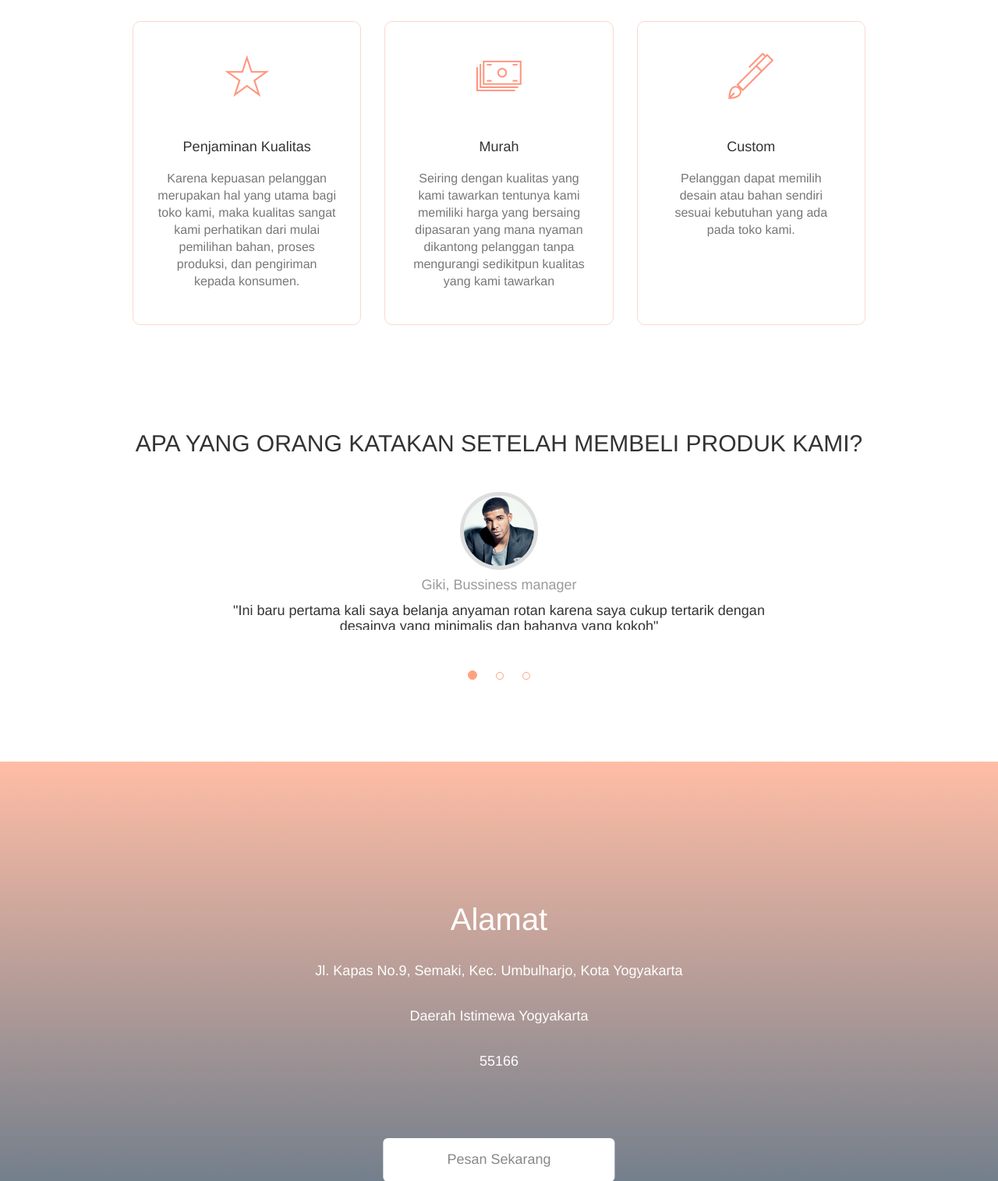
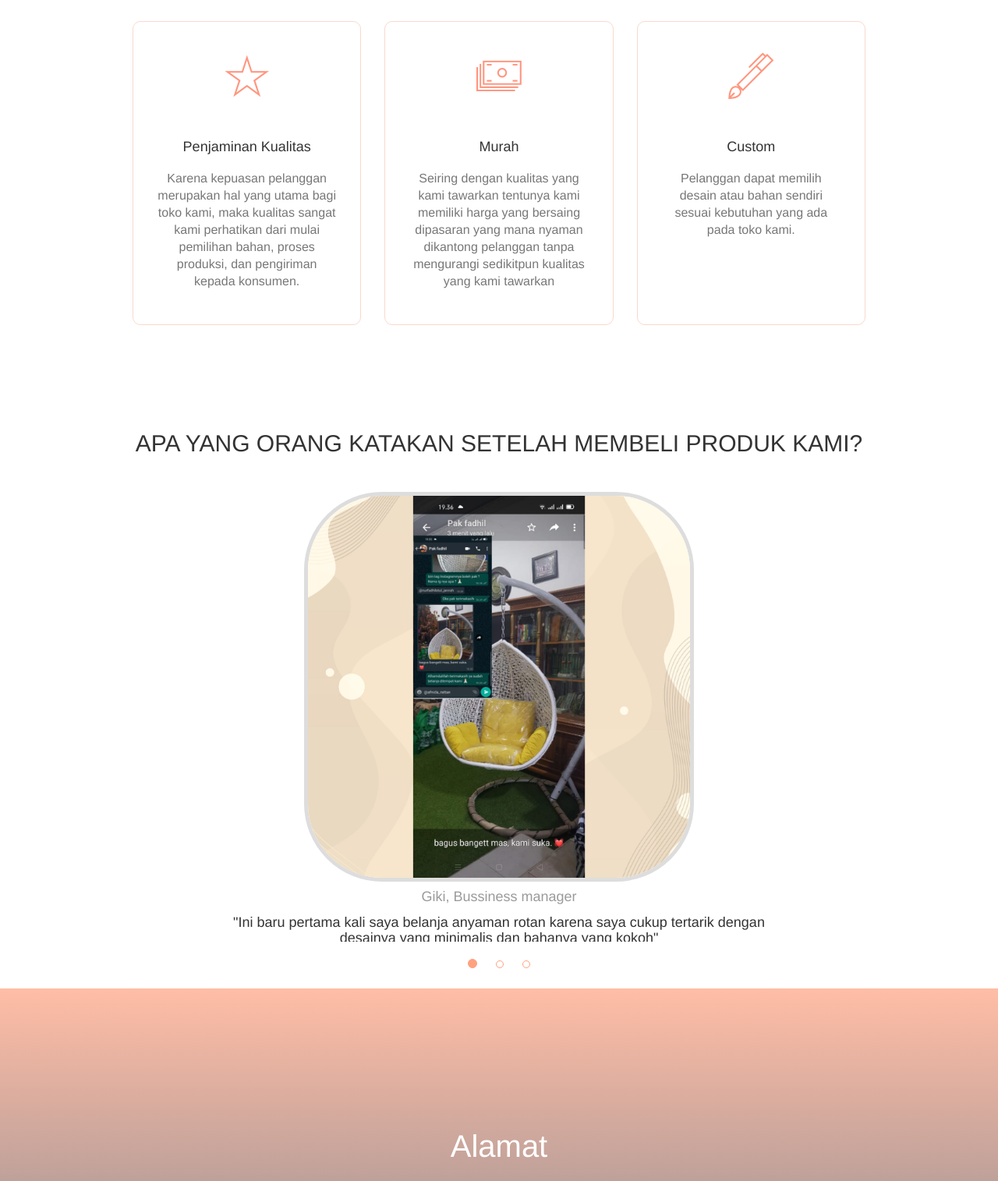
Before and after one commit to gilangmukharom/gilangmukharom.github.io, a PHP site: page / in a window 1280 px wide. Shown: the part 2384-3899 px from the top of the page at 78% size. Run offline with PHP 8.4, Linux system fonts and the light colour scheme; some libraries are stand-ins or nearby versions.

Commit message:
Commit 3

```diff
--- a/assets/css/landing-page.css
+++ b/assets/css/landing-page.css
@@ -1037,7 +1037,7 @@ i {
 }
 
 .landing-page .carousel-indicators {
-    bottom: -80px;
+    bottom: -50px;
 }
 
 .landing-page .carousel-indicators li {
@@ -1586,9 +1586,9 @@ i {
 }
 
 .landing-page .section-testimonial .carousel-inner .item .mask {
-    width: 100px;
-    height: 100px;
-    border-radius: 50%;
+    width: 500px;
+    height: 500px;
+    border-radius: 20%;
     border: 5px solid #ddd;
     overflow: hidden;
     display: block;
--- a/index.html
+++ b/index.html
@@ -229,7 +229,7 @@
                     <div class="carousel-inner" role="listbox">
                         <div class="item">
                             <div class="mask">
-                                <img src="assets/img/faces/face-4.jpg">
+                                <img src="assets/img/testifix1.jpg">
                             </div>
                             <div class="carousel-testimonial-caption">
                                 <p>Momon, Enterpreuner</p>
@@ -238,7 +238,7 @@
                         </div>
                         <div class="item active">
                             <div class="mask">
-                                <img src="assets/img/faces/face-3.jpg">
+                                <img src="assets/img/testifix2.jpg">
                             </div>
                             <div class="carousel-testimonial-caption">
                                 <p>Giki, Bussiness manager</p>
@@ -247,7 +247,7 @@
                         </div>
                         <div class="item">
                             <div class="mask">
-                                <img src="assets/img/faces/face-2.jpg">
+                                <img src="assets/img/testifix3.jpg">
                             </div>
                             <div class="carousel-testimonial-caption">
                                 <p>Bambang, Designer</p>
```
Also changed, not shown: assets/img/testi1.jpeg (added), assets/img/testi4.jpeg (added), assets/img/testifix1.jpg (added), assets/img/testifix2.jpg (added), assets/img/testifix3.jpg (added), assets/img/testti3.jpeg (added).
